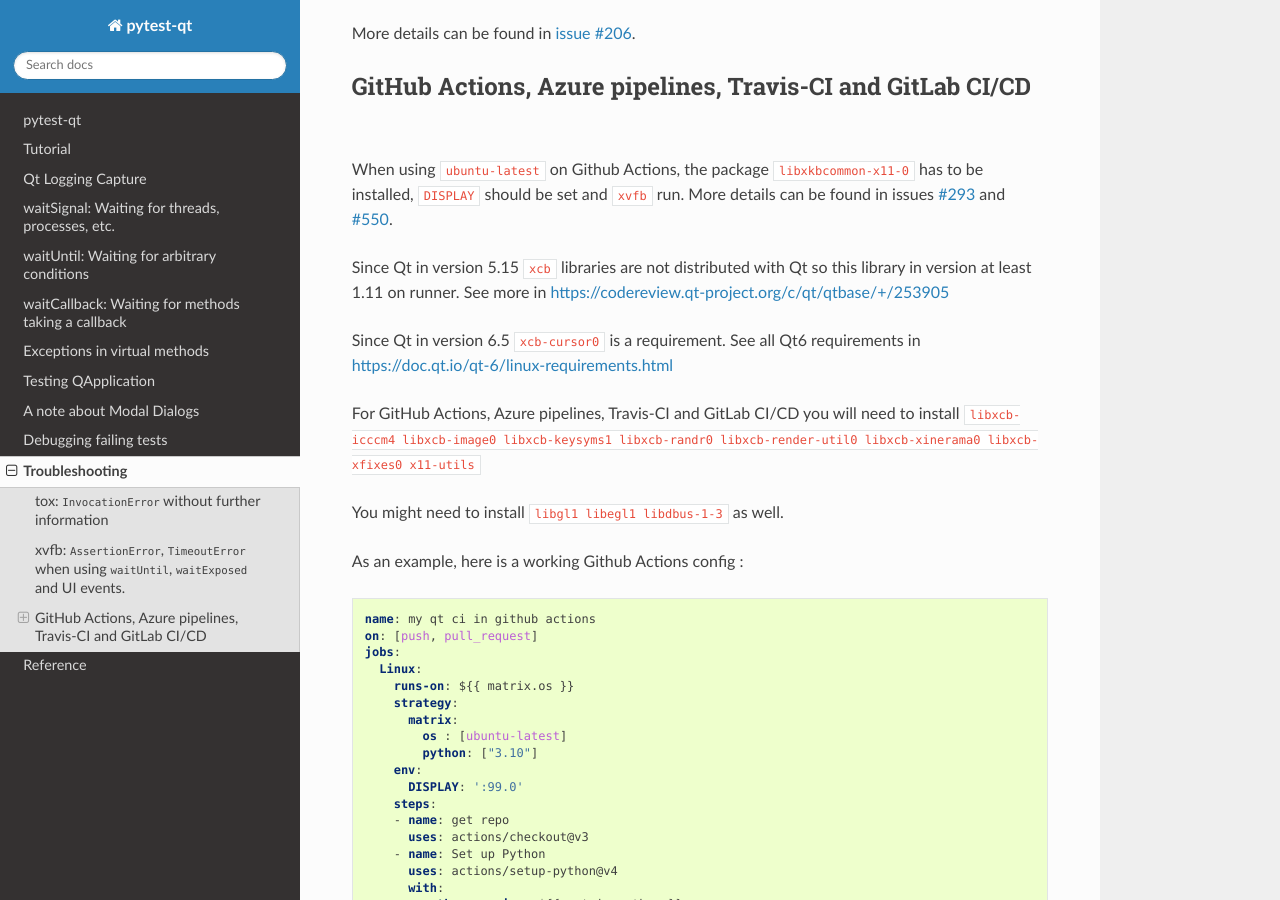
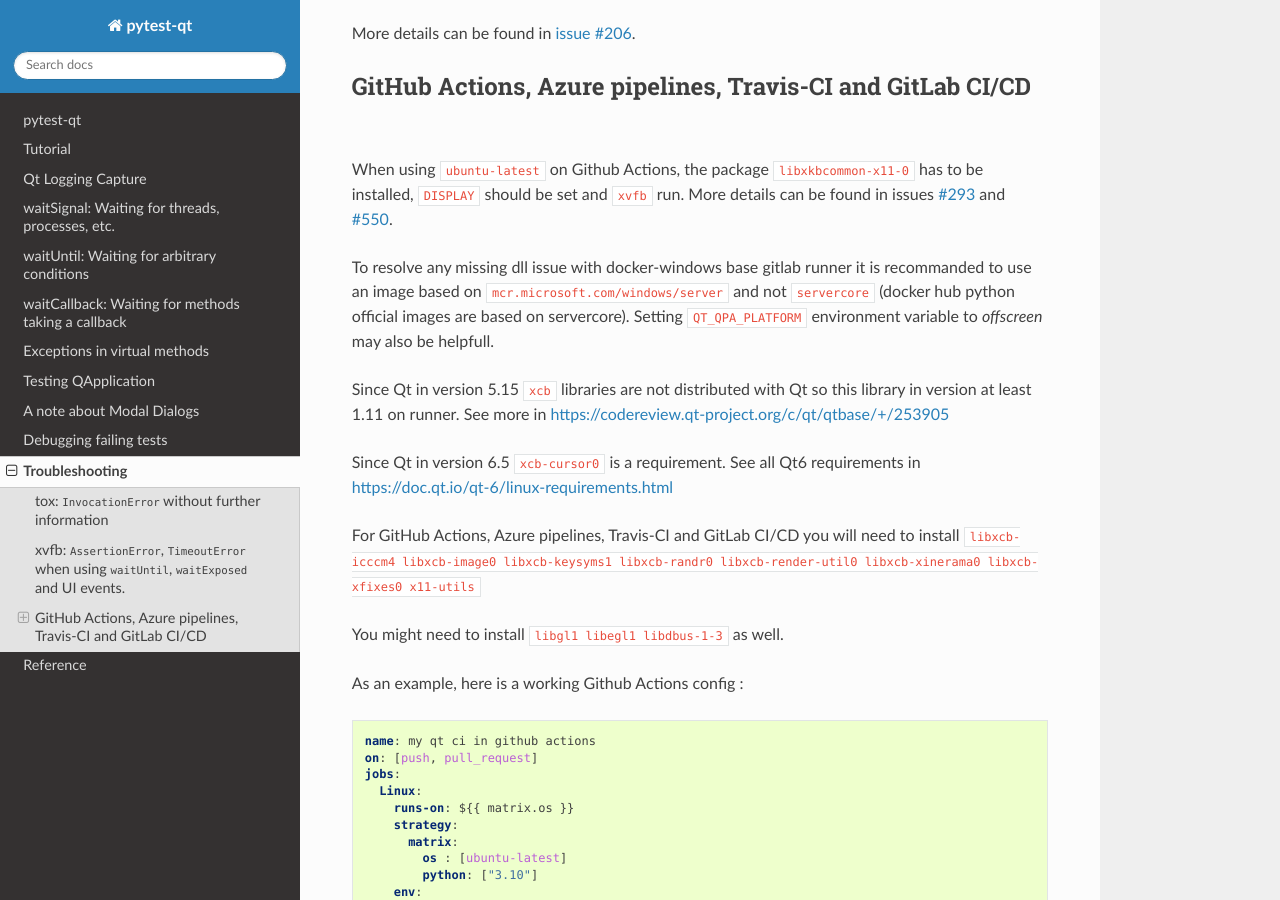
Before and after one commit to pytest-dev/pytest-qt, a Sphinx documentation site: the page built from docs/troubleshooting.rst, in a window 1280 px wide and 900 px high, scrolled down 1302 px. Built offline with Sphinx 7.4.7 and the Read the Docs theme 3.1.0, drawn with Linux system fonts in a browser that asks for light colours; pages that are not in the unit, such as notebooks, are missing from menus.

Commit message:
add windows related tip for gitlab runners (#643)

```diff
--- a/docs/troubleshooting.rst
+++ b/docs/troubleshooting.rst
@@ -68,6 +68,9 @@
 
 .. _#293: https://github.com/pytest-dev/pytest-qt/issues/293
 .. _#550: https://github.com/pytest-dev/pytest-qt/issues/550
+
+To resolve any missing dll issue with docker-windows base gitlab runner it is recommanded to use an image based on ``mcr.microsoft.com/windows/server`` and not ``servercore`` (docker hub python official images are based on servercore).
+Setting ``QT_QPA_PLATFORM`` environment variable to *offscreen* may also be helpfull.
 
 Since Qt in version 5.15 ``xcb`` libraries are not distributed with Qt so this library in version at least 1.11 on runner. See more in https://codereview.qt-project.org/c/qt/qtbase/+/253905
 
```
